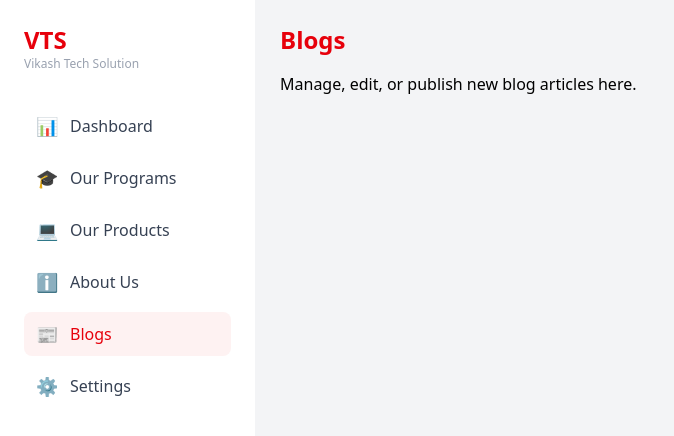
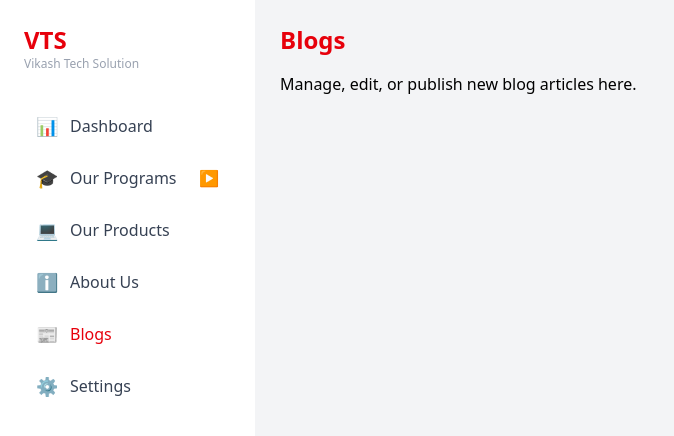
Before and after one commit to Vikashtechsolve/vtsadmin, a React (Vite) app: page /blogs in a window 1280 px wide. Shown: the top 436 px of the page, without its empty margins (0-674 px from the left). Built offline with nearby package versions, Linux system fonts and the light colour scheme.

Commit message:
changes done for first page

```diff
--- a/src/components/Sidebar.jsx
+++ b/src/components/Sidebar.jsx
@@ -1,11 +1,24 @@
 // src/components/Sidebar.jsx
-import React from "react";
+import React, { useState } from "react";
 import { NavLink } from "react-router-dom";
 
 const Sidebar = ({ isOpen = false, onClose }) => {
+  const [openDropdown, setOpenDropdown] = useState(null);
+
+  const handleDropdownToggle = (name) => {
+    setOpenDropdown((prev) => (prev === name ? null : name));
+  };
+
   const navItems = [
     { name: "Dashboard", icon: "📊", path: "/" },
-    { name: "Our Programs", icon: "🎓", path: "/programs" },
+    {
+      name: "Our Programs",
+      icon: "🎓",
+      path: "/programs",
+      children: [
+        { name: "Master Classes", path: "/programs/master-classes" },
+      ],
+    },
     { name: "Our Products", icon: "💻", path: "/products" },
     { name: "About Us", icon: "ℹ️", path: "/about" },
     { name: "Blogs", icon: "📰", path: "/blogs" },
@@ -28,18 +41,13 @@ const Sidebar = ({ isOpen = false, onClose }) => {
         transform transition-transform duration-300
         ${isOpen ? "translate-x-0" : "-translate-x-full md:translate-x-0"}`}
       >
-        {/* Header Section */}
+        {/* Header */}
         <div className="mb-8 flex items-center justify-between">
           <div>
             <div className="text-2xl font-bold text-red-600">VTS</div>
             <div className="text-xs text-gray-400">Vikash Tech Solution</div>
           </div>
-
-          {/* Close Button (mobile only) */}
-          <button
-            className="md:hidden text-gray-500 text-2xl"
-            onClick={onClose}
-          >
+          <button className="md:hidden text-gray-500 text-2xl" onClick={onClose}>
             ✕
           </button>
         </div>
@@ -47,21 +55,69 @@ const Sidebar = ({ isOpen = false, onClose }) => {
         {/* Navigation Links */}
         <nav className="flex flex-col gap-2 text-gray-600">
           {navItems.map((item) => (
+            <div key={item.name}>
+              {/* Main Item */}
+              <div
+                onClick={() =>
+                  item.children ? handleDropdownToggle(item.name) : onClose()
+                }
+                className={`flex items-center justify-between px-3 py-2 rounded-lg cursor-pointer font-medium transition-colors ${
+                  openDropdown === item.name
+                    ? "bg-red-50 text-red-600"
+                    : "hover:bg-gray-50 text-gray-700"
+                }`}
+              >
+                <div className="flex items-center gap-3">
+                  <span className="text-lg">{item.icon}</span>
+                  {item.children ? (
+                    <span>{item.name}</span>
+                  ) : (
                     <NavLink
-              key={item.name}
                       to={item.path}
                       onClick={onClose}
                       className={({ isActive }) =>
-                `flex items-center gap-3 px-3 py-2 rounded-lg font-medium transition-colors ${
+                        isActive ? "text-red-600" : "text-gray-700"
+                      }
+                    >
+                      {item.name}
+                    </NavLink>
+                  )}
+                </div>
+
+                {/* Dropdown Indicator */}
+                {item.children && (
+                  <span
+                    className={`transition-transform duration-200 ${
+                      openDropdown === item.name ? "rotate-90" : ""
+                    }`}
+                  >
+                    ▶
+                  </span>
+                )}
+              </div>
+
+              {/* Dropdown Items */}
+              {item.children && openDropdown === item.name && (
+                <div className="ml-8 mt-2 flex flex-col gap-1">
+                  {item.children.map((child) => (
+                    <NavLink
+                      key={child.name}
+                      to={child.path}
+                      onClick={onClose}
+                      className={({ isActive }) =>
+                        `block px-3 py-1.5 rounded-md text-sm transition-colors ${
                           isActive
-                    ? "bg-red-50 text-red-600"
+                            ? "bg-red-100 text-red-600"
                             : "hover:bg-gray-50 text-gray-700"
                         }`
                       }
                     >
-              <span className="text-lg">{item.icon}</span>
-              {item.name}
+                      {child.name}
                     </NavLink>
+                  ))}
+                </div>
+              )}
+            </div>
           ))}
         </nav>
       </aside>
--- /dev/null
+++ b/src/pages/MasterClasses.jsx
@@ -0,0 +1,83 @@
+// src/pages/MasterClasses.jsx
+import React from "react";
+import { Link } from "react-router-dom";
+
+const MasterClasses = () => {
+  const classes = [
+    {
+      id: 1,
+      title: "Full-Stack Web Development",
+      description:
+        "Master front-end and back-end development with hands-on projects using React, Node.js, and MongoDB.",
+      instructor: "Vikash Sharma",
+      date: "Nov 15, 2025",
+      duration: "6 Weeks",
+    },
+    {
+      id: 2,
+      title: "Advanced Java with Spring Boot",
+      description:
+        "Deep dive into Spring Boot, REST APIs, and microservices architecture with real-world examples.",
+      instructor: "Mustakim Shaikh",
+      date: "Nov 20, 2025",
+      duration: "5 Weeks",
+    },
+    {
+      id: 3,
+      title: "Python for Data Science",
+      description:
+        "Learn data analysis, visualization, and machine learning with Python, Pandas, and Scikit-learn.",
+      instructor: "Ravi Kumar",
+      date: "Dec 1, 2025",
+      duration: "4 Weeks",
+    },
+  ];
+
+  return (
+    <div className="min-h-screen bg-gray-50 p-6 md:p-10">
+      {/* Header */}
+      <div className="mb-8">
+        <h1 className="text-3xl font-bold text-gray-800">🎓 Master Classes</h1>
+        <p className="text-gray-500 mt-2">
+          Explore expert-led sessions to advance your skills in technology and development.
+        </p>
+      </div>
+
+      {/* Class Cards */}
+      <div className="grid grid-cols-1 sm:grid-cols-2 lg:grid-cols-3 gap-6">
+        {classes.map((cls) => (
+          <div
+            key={cls.id}
+            className="bg-white shadow-sm border border-gray-100 rounded-2xl p-5 hover:shadow-lg transition-all duration-200"
+          >
+            <h2 className="text-xl font-semibold text-red-600 mb-2">
+              {cls.title}
+            </h2>
+            <p className="text-gray-600 text-sm mb-3">{cls.description}</p>
+
+            <div className="text-sm text-gray-500 mb-2">
+              <span className="block">
+                👨‍🏫 <strong>Instructor:</strong> {cls.instructor}
+              </span>
+              <span className="block">
+                📅 <strong>Start Date:</strong> {cls.date}
+              </span>
+              <span className="block">
+                ⏱️ <strong>Duration:</strong> {cls.duration}
+              </span>
+            </div>
+
+            <Link
+              to={`/programs/master-classes/${cls.id}`}
+              className="inline-block mt-3 px-4 py-2 bg-red-600 text-white rounded-lg text-sm hover:bg-red-700 transition"
+            >
+              View Details
+            </Link>
+          </div>
+        ))}
+      </div>
+    </div>
+  );
+};
+
+export default MasterClasses;
```
Lines whose indentation alone changed are shown as unchanged.
